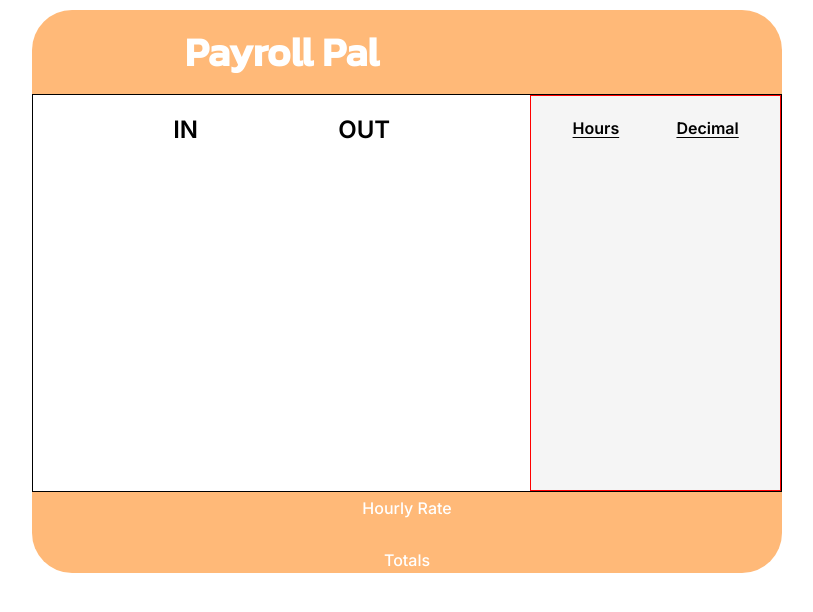
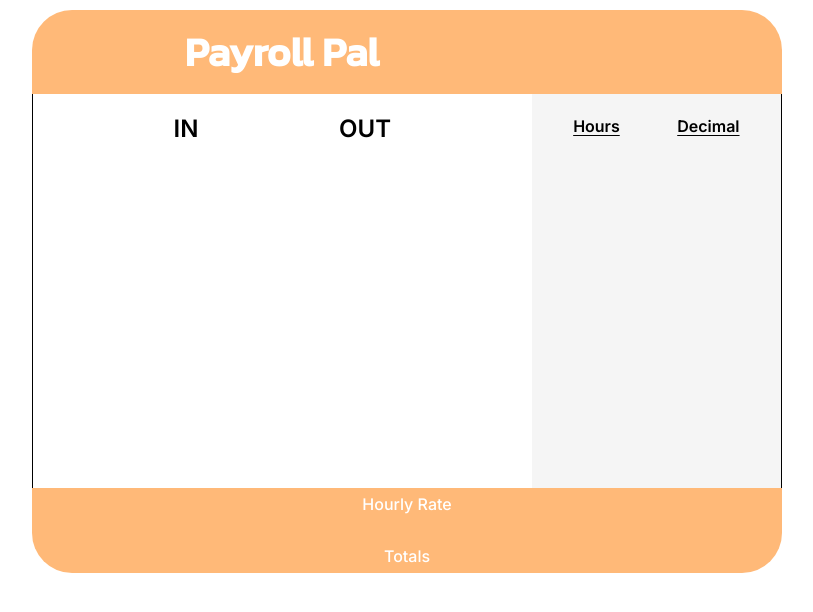
Before and after one commit to llam722/payroll-pal, a React (Create React App) app in the folder payroll-pal-extension/: page / in a window 1280 px wide. Shown: the top 612 px of the page, without its empty margins (233-1046 px from the left). Built offline with nearby package versions, Linux system fonts and the light colour scheme.

Commit message:
test borders for timecard body

```diff
--- a/payroll-pal-extension/src/TimeCard.css
+++ b/payroll-pal-extension/src/TimeCard.css
@@ -1,7 +1,8 @@
 .timecard {
   display: flex;
   justify-content: space-between;
-  border: 1px solid black;
+  border-left: 1px solid black;
+  border-right: 1px solid black;
   background-color: #FFFFFF;
   color: black;
 }
@@ -18,7 +19,7 @@
   gap: 4px;
   flex: 1;
   font-size: 1rem;
-  border: 1px solid red;
+  /* border: 1px solid red; */
   overflow: hidden;
 }
 
```
